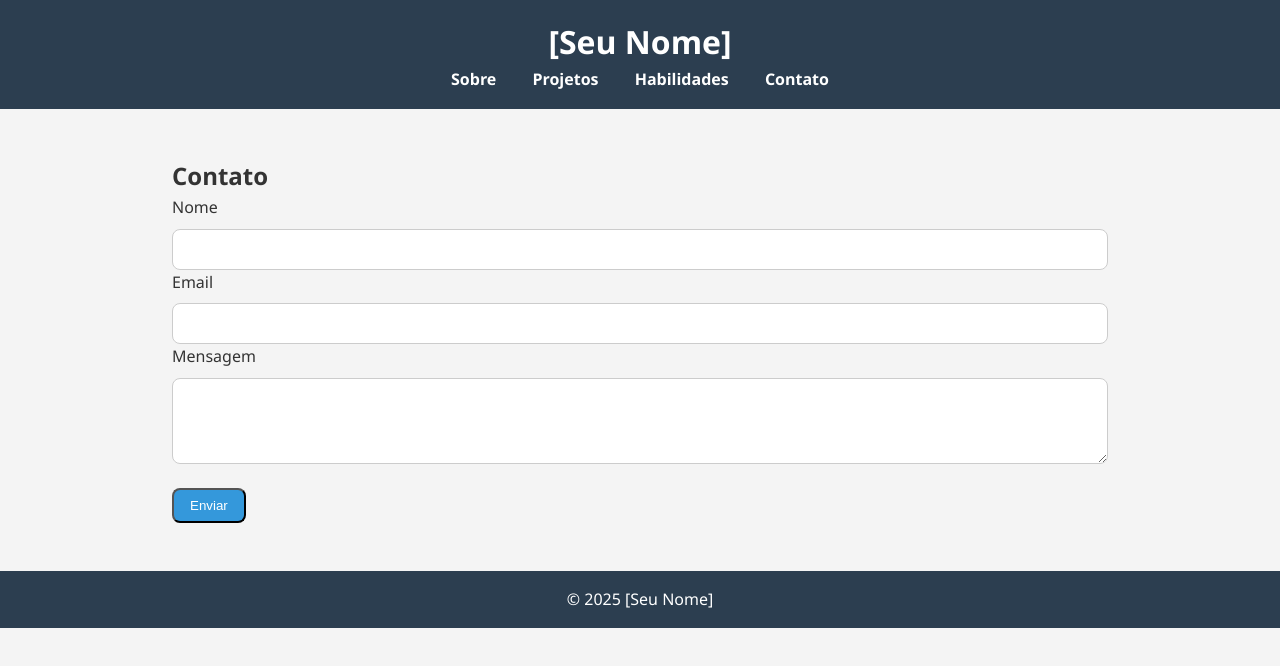
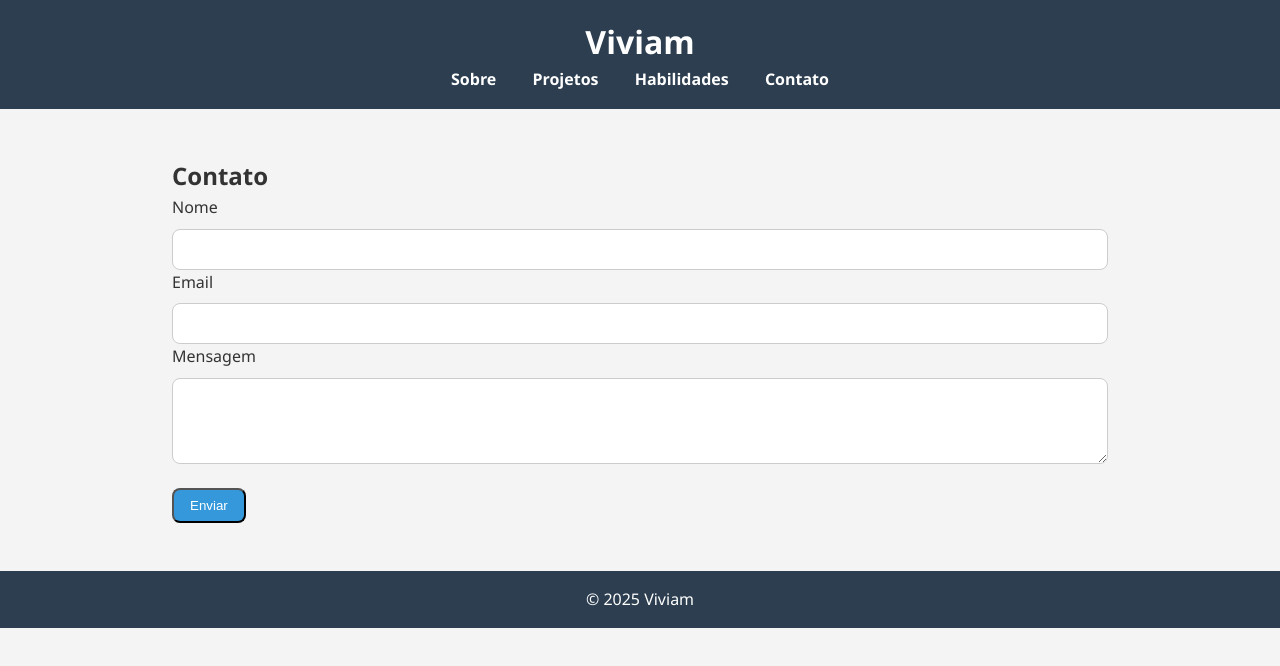
Before and after one commit to viviams/portifolio, a plain HTML site: page contato.html in a window 1280 px wide. Drawn offline with Linux system fonts and the light colour scheme.

Commit message:
Update contato.html

```diff
--- a/contato.html
+++ b/contato.html
@@ -8,7 +8,7 @@
 </head>
 <body>
   <header>
-    <h1>[Seu Nome]</h1>
+    <h1>Viviam</h1>
     <nav>
       <a href="index.html">Sobre</a>
       <a href="projetos.html">Projetos</a>
@@ -34,7 +34,7 @@
   </section>
 
   <footer>
-    <p>&copy; 2025 [Seu Nome]</p>
+    <p>&copy; 2025 Viviam</p>
   </footer>
 
   <script src="script.js"></script>
```
